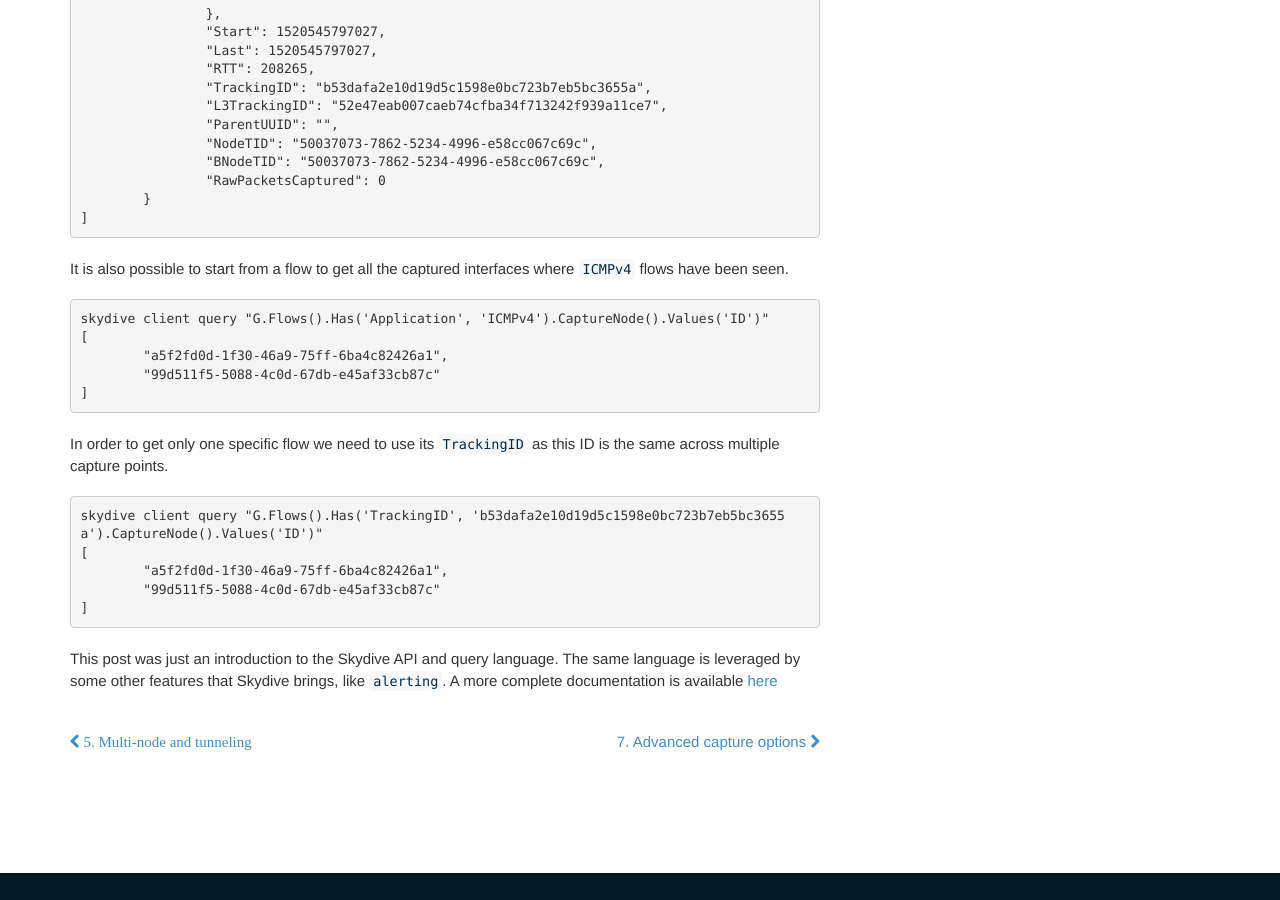
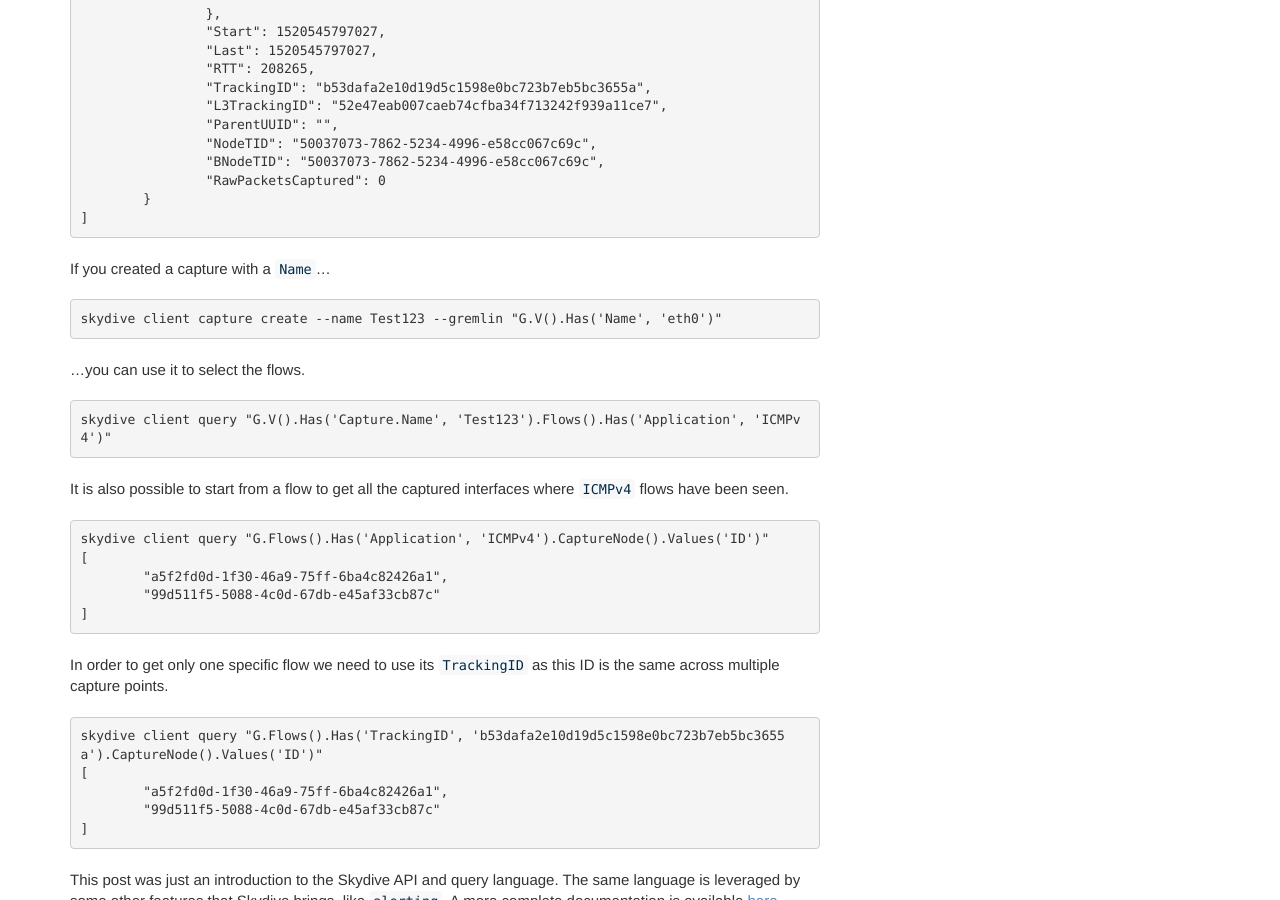
Before and after one commit to skydive-project/skydive.network, a Jekyll site: the page built from tutorials/first-steps-6.md, in a window 1280 px wide and 900 px high, scrolled down 5523 px. Built offline with Jekyll 4.4.1, drawn with Linux system fonts in a browser that asks for light colours; nearby versions of some CDN libraries.

Commit message:
Improves a bit tutorials 6 and 7

```diff
--- a/tutorials/first-steps-6.md
+++ b/tutorials/first-steps-6.md
@@ -295,6 +295,18 @@
 ]
 {% endhighlight %}
 
+If you created a capture with a `Name`...
+
+{% highlight shell %}
+skydive client capture create --name Test123 --gremlin "G.V().Has('Name', 'eth0')"
+{% endhighlight %}
+
+...you can use it to select the flows.
+
+{% highlight shell %}
+skydive client query "G.V().Has('Capture.Name', 'Test123').Flows().Has('Application', 'ICMPv4')"
+{% endhighlight %}
+
 It is also possible to start from a flow to get all the captured interfaces
 where `ICMPv4` flows have been seen.
 
```
Also changed, not shown: tutorials/first-steps-7.md (+9 -2 lines).
